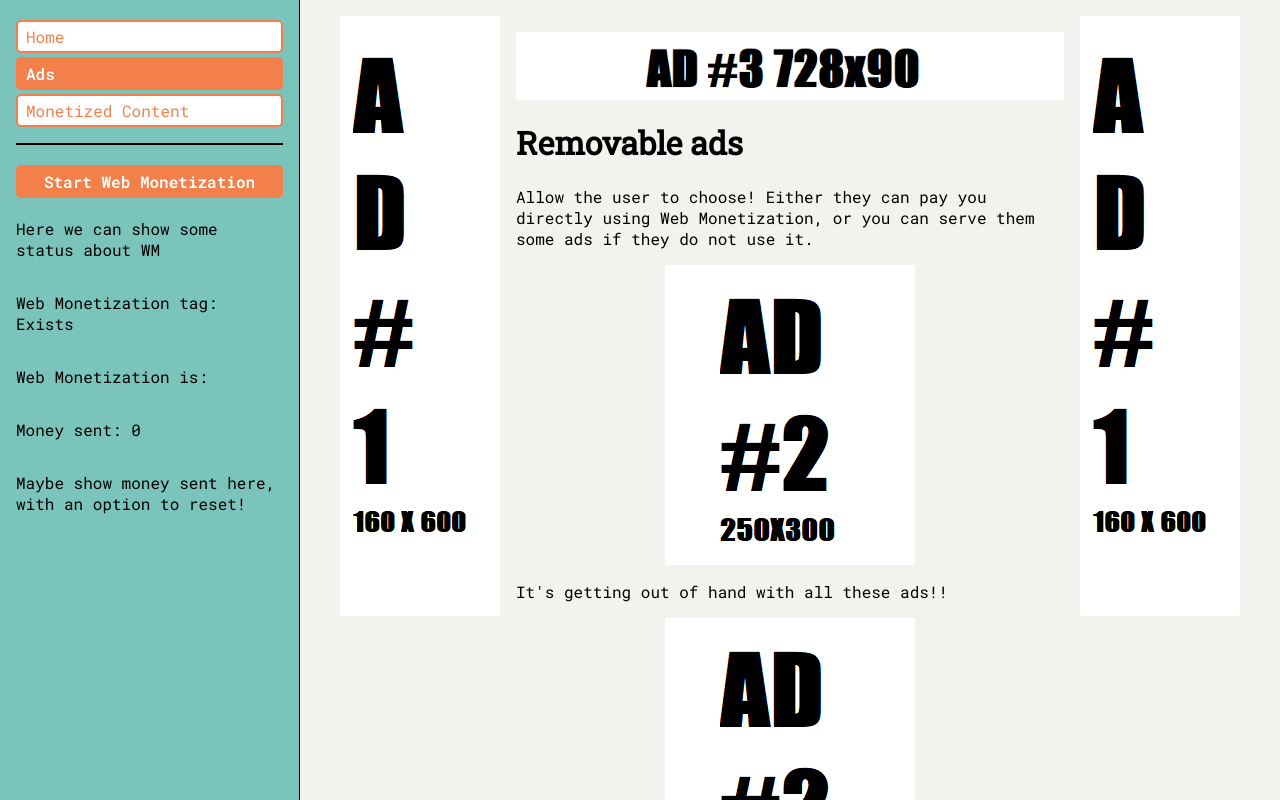
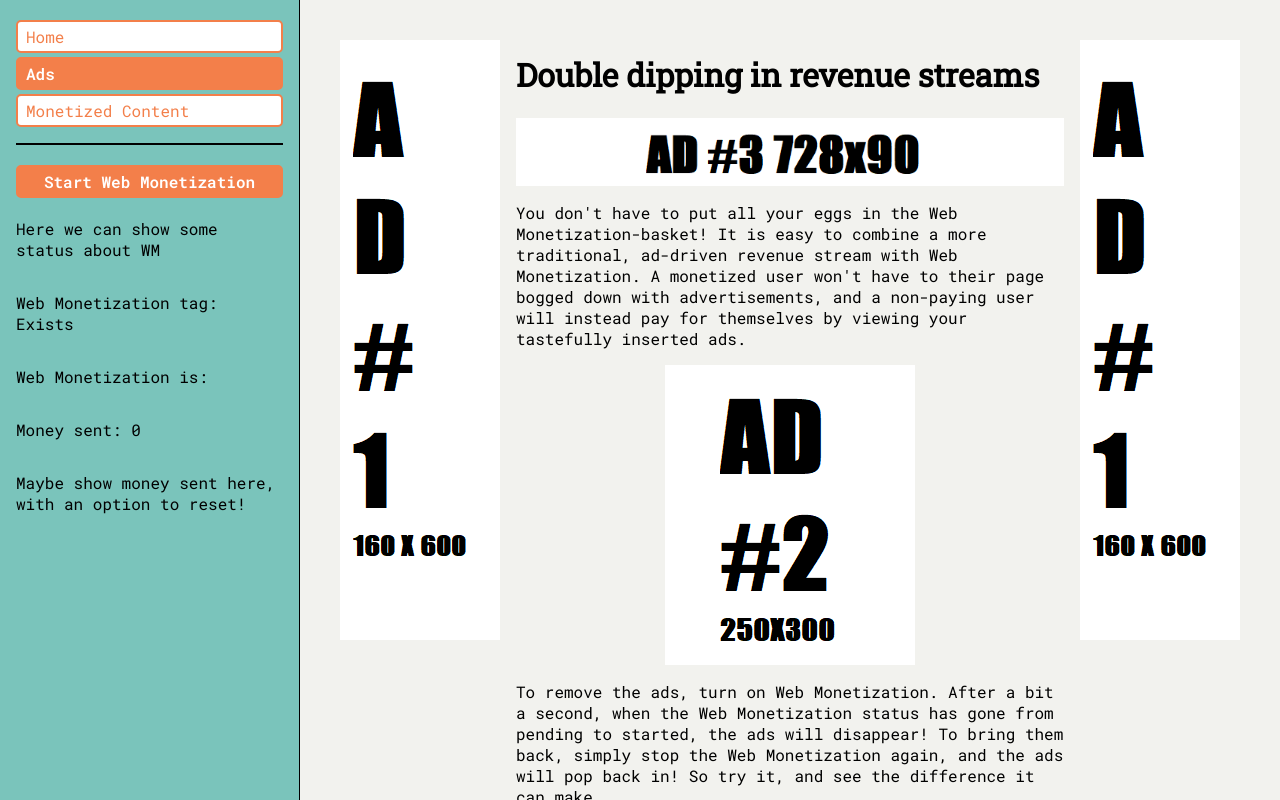
Before and after one commit to Doverstav/kitscon202, a React (Create React App) app: page / in a window 1280 px wide. Both pictures are taken after a click on the element "Ads". Shown: the top 800 px of the page. Built offline with nearby package versions, Linux system fonts and the light colour scheme.

Commit message:
First draft of ads screen text

```diff
--- a/src/components/Ads/Ads.css
+++ b/src/components/Ads/Ads.css
@@ -7,6 +7,7 @@
   height: 100%;
   min-height: 600px;
   display: block;
+  margin-top: 24px;
 }
 
 .Ads-content {
--- a/src/components/Ads/Ads.js
+++ b/src/components/Ads/Ads.js
@@ -14,7 +14,8 @@ import Ad250x300 from "../../res/ad250x300.png";
 import Ad728x90 from "../../res/ad728x90.png";
 
 export default function Home(props) {
-  const [monetizationState, setMonetizationState] = useState(undefined);
+  // Init this to WM_STATE_STARTED to avoid the "ads" flashing when navigating to page
+  const [monetizationState, setMonetizationState] = useState(WM_STATE_STARTED);
 
   useEffect(() => {
     if (props.spoofState) {
@@ -54,22 +55,38 @@ export default function Home(props) {
 
   return (
     <div className="Ads-container">
-      <img className="Ads-ad-side" src={Ad160x600} alt="" />
+      {monetizationState !== WM_STATE_STARTED ? (
+        <img className="Ads-ad-side" src={Ad160x600} alt="" />
+      ) : null}
       <div className="Ads-content">
-        <img className="Ads-ad-banner" src={Ad728x90} alt="" />
-        {monetizationState}
-        <h1>Removable ads</h1>
+        <h1>Double dipping in revenue streams</h1>
+        {monetizationState !== WM_STATE_STARTED ? (
+          <img className="Ads-ad-banner" src={Ad728x90} alt="" />
+        ) : null}
         <p>
-          Allow the user to choose! Either they can pay you directly using Web
-          Monetization, or you can serve them some ads if they do not use it.
+          You don't have to put all your eggs in the Web Monetization-basket! It
+          is easy to combine a more traditional, ad-driven revenue stream with
+          Web Monetization. A monetized user won't have to their page bogged
+          down with advertisements, and a non-paying user will instead pay for
+          themselves by viewing your tastefully inserted ads.
         </p>
-        <img className="Ads-ad-box" src={Ad250x300} alt="" />
-        <p>It's getting out of hand with all these ads!!</p>
-        <img className="Ads-ad-box" src={Ad250x300} alt="" />
-        <p>Toogle Web monetization on and off to see the difference.</p>
-        <img className="Ads-ad-banner" src={Ad728x90} alt="" />
+        {monetizationState !== WM_STATE_STARTED ? (
+          <img className="Ads-ad-box" src={Ad250x300} alt="" />
+        ) : null}
+        <p>
+          To remove the ads, turn on Web Monetization. After a bit a second,
+          when the Web Monetization status has gone from pending to started, the
+          ads will disappear! To bring them back, simply stop the Web
+          Monetization again, and the ads will pop back in! So try it, and see
+          the difference it can make.
+        </p>
+        {monetizationState !== WM_STATE_STARTED ? (
+          <img className="Ads-ad-banner" src={Ad728x90} alt="" />
+        ) : null}
       </div>
-      <img className="Ads-ad-side" src={Ad160x600} alt="" />
+      {monetizationState !== WM_STATE_STARTED ? (
+        <img className="Ads-ad-side" src={Ad160x600} alt="" />
+      ) : null}
     </div>
   );
 }
```
